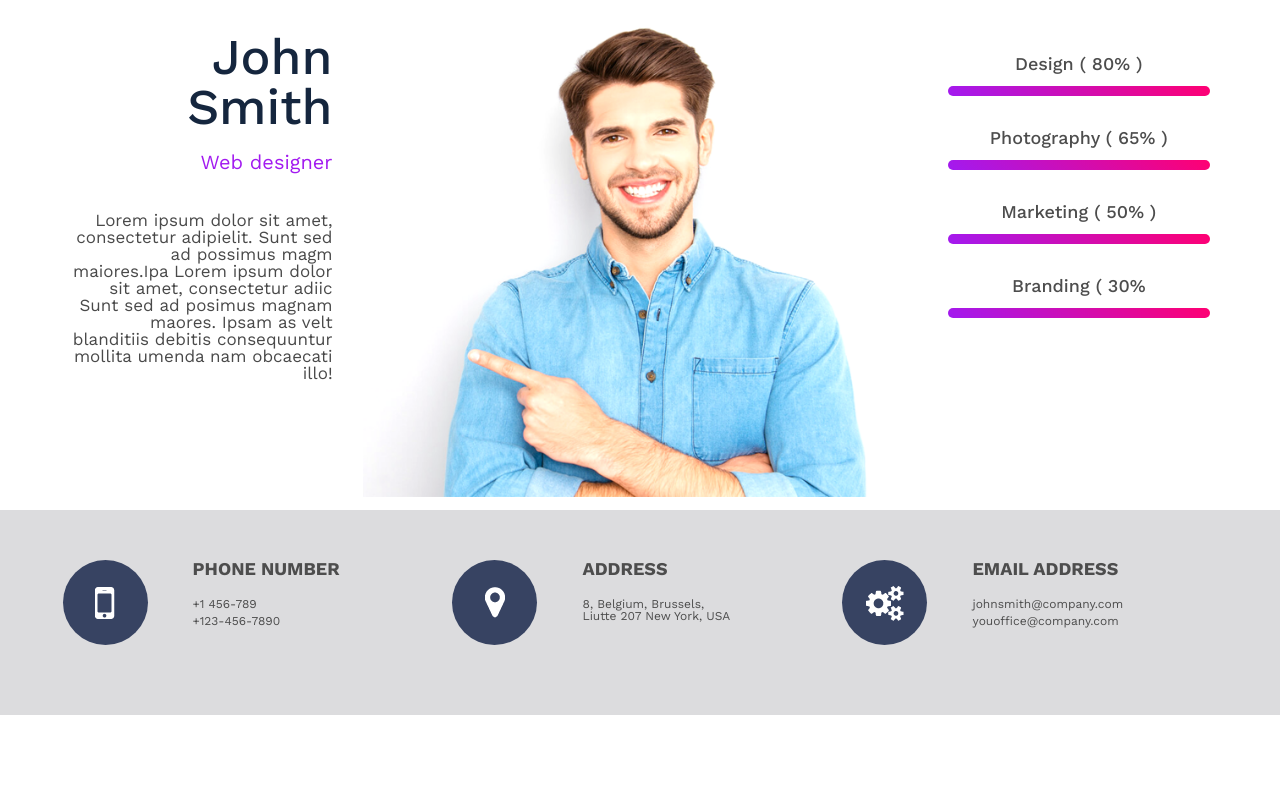
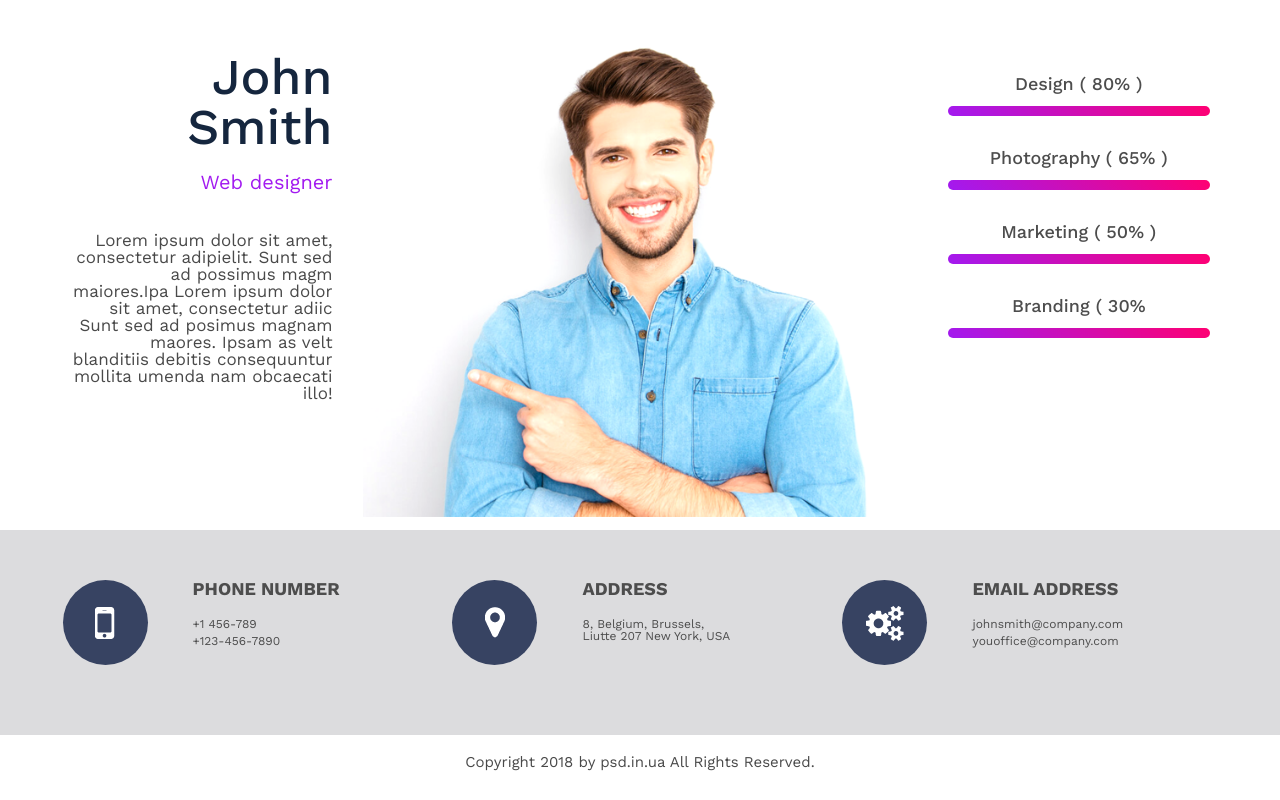
Before and after one commit to yaborodinov/yaborodinov.github.io, a plain HTML site: page exam/index.html in a window 1280 px wide. Shown: the part 852-1652 px from the top of the page. Before the commit the page ends 1567 px from the top, so only its background shows below. Drawn offline with nearby package versions, Linux system fonts and the light colour scheme.

Commit message:
made footer

```diff
--- a/exam/css/style.css
+++ b/exam/css/style.css
@@ -19,7 +19,7 @@ body{
 
 .header_row{
     justify-content: center;
-    padding: 10px 0;
+    padding: 20px 0;
 }
 .nav{
     width: 100%;
@@ -221,6 +221,19 @@ body{
 }
 
 
+/* footer */
+
+.footer_row{
+    justify-content: center;
+}
+.footer_content{
+    color: #494949;
+    font-size: 15px;
+    padding-top: 20px;
+    padding-bottom: 20px;
+}
+
+
 
 
 
--- a/exam/index.html
+++ b/exam/index.html
@@ -164,6 +164,16 @@
         </div>
     </main>
 
+    <footer class="footer">
+        <div class="container">
+            <div class="row footer_row">
+                <div class="col footer_content">
+                    Copyright 2018 by psd.in.ua All Rights Reserved.
+                </div>
+            </div>
+        </div>
+    </footer>
+
 
     <script src="https://unpkg.com/aos@2.3.1/dist/aos.js"></script>
     <script src="js/app.js"></script>
```
